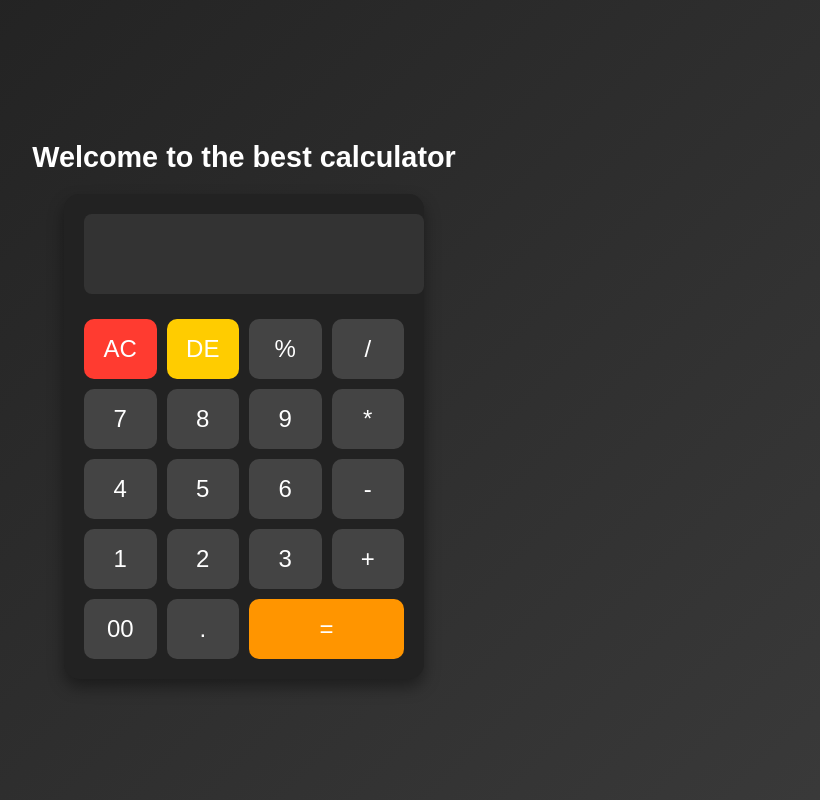
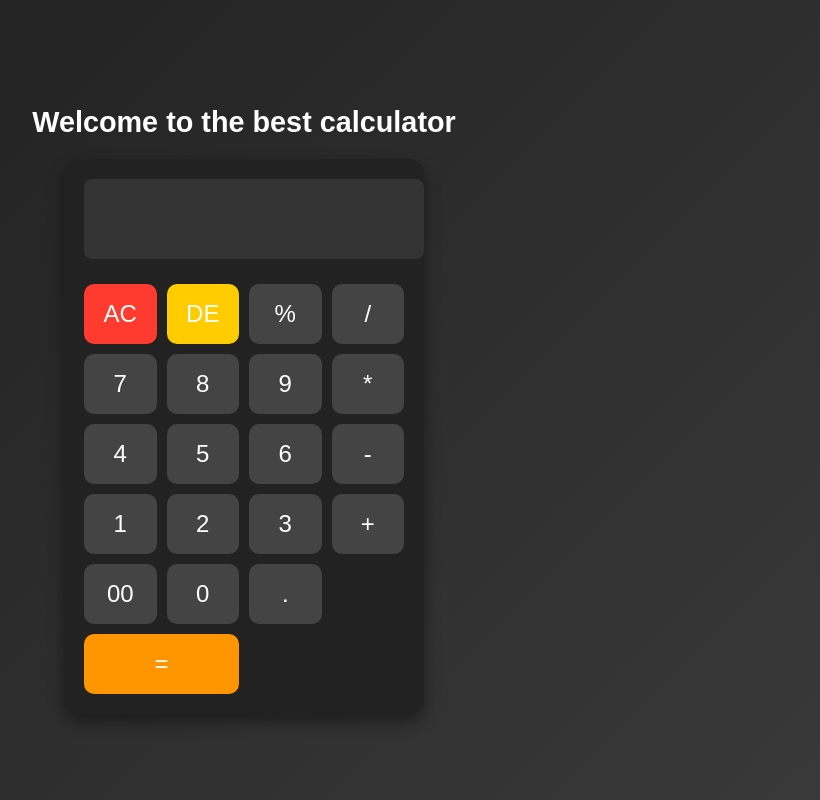
Before and after one commit to Joy1404/calculator-application, a plain HTML site: page index.html in a window 1280 px wide. Shown: the whole page, without its empty margins (396-1216 px from the left). Drawn offline with Linux system fonts and the light colour scheme.

Commit message:
Update index.html

```diff
--- a/index.html
+++ b/index.html
@@ -48,6 +48,7 @@
         <button class="button">3</button>
         <button class="button">+</button>
         <button class="button">00</button>
+        <button class="button">0</button>
         <button class="button">.</button>
         <button class="result">=</button>
         </div>
```
